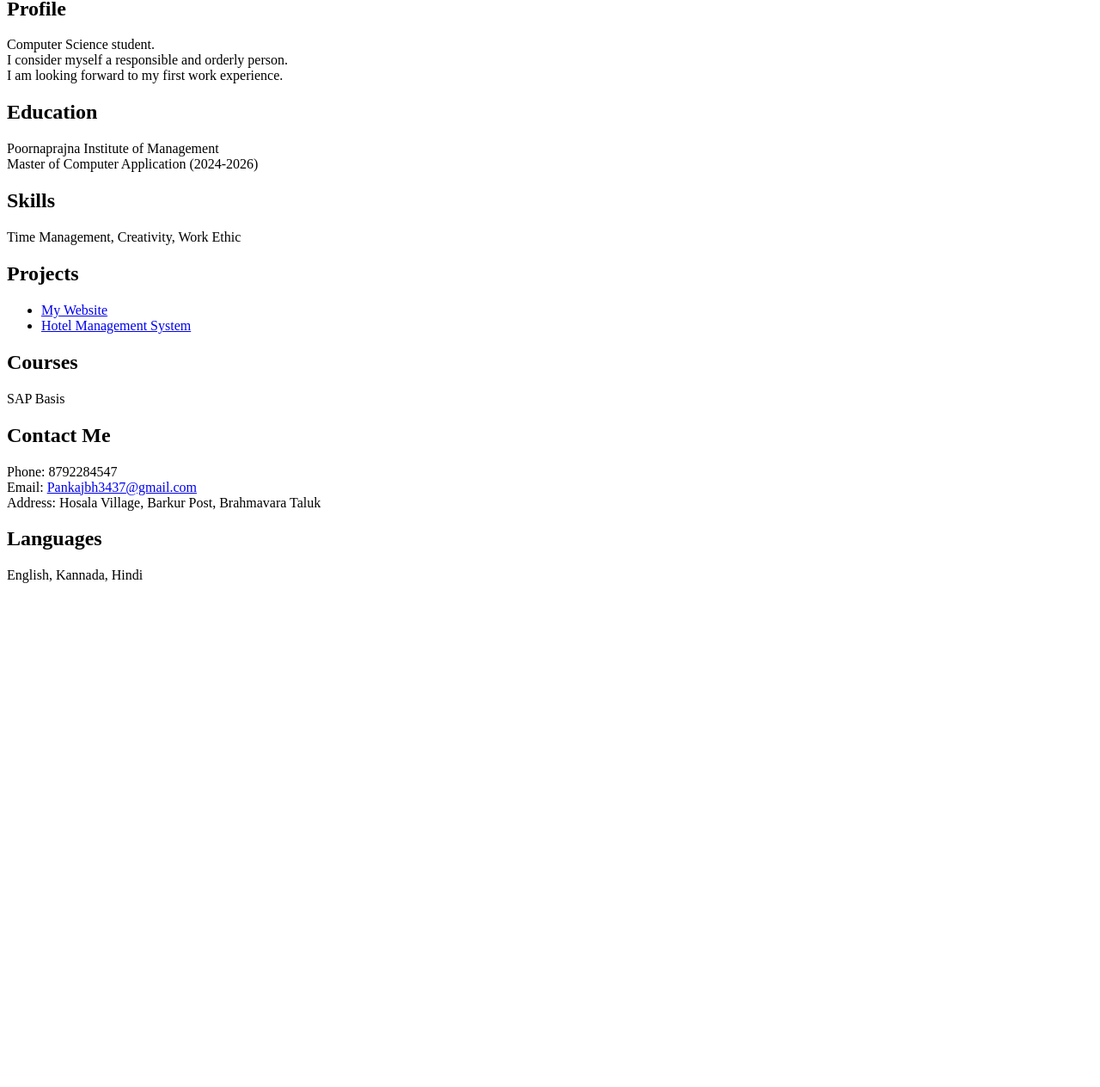
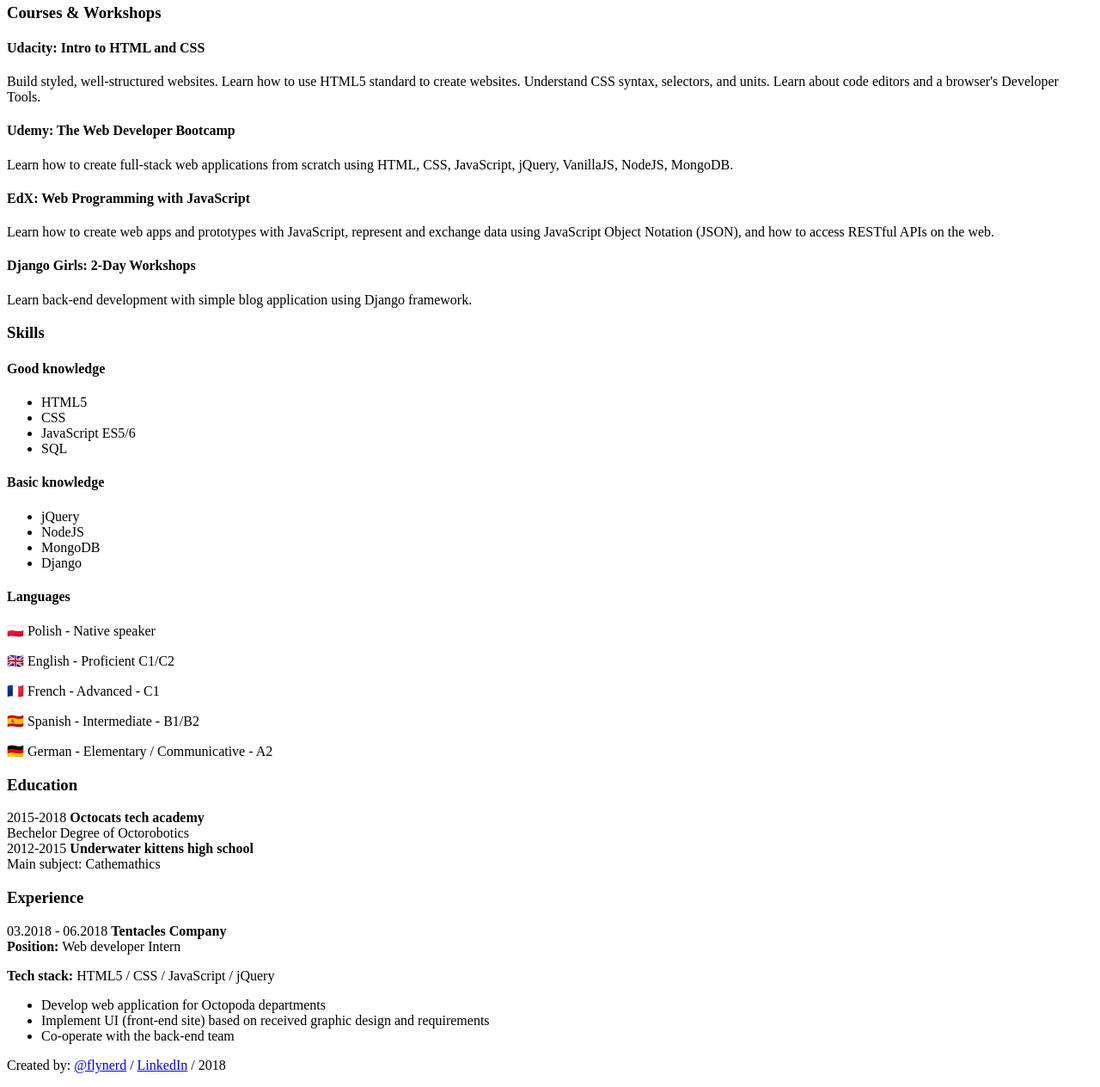
Before and after one commit to Pankajb736/Pankaj-portfolio, a plain HTML site: page index.html in a window 1280 px wide. Shown: the part 193-1457 px from the top of the page at 86% size. Before the commit the page ends 887 px from the top, so only its background shows below. Drawn offline with nearby package versions, Linux system fonts and the light colour scheme.

Commit message:
index.html

```diff
--- a/index.html
+++ b/index.html
@@ -1,84 +1,147 @@
 <!DOCTYPE html>
-<html lang="en">
+<html>
 <head>
   <meta charset="UTF-8">
-    <meta name="viewport" content="width=device-width, initial-scale=1.0">
-    <title>My Resume</title>
-
-    <!--========== BOX ICONS ==========-->
-    <link rel="stylesheet" href="https://cdn.jsdelivr.net/npm/boxicons@latest/css/boxicons.min.css">
-
-    <!--========== CSS ==========-->
+  <title>CV - Ocat</title>
+  <meta name="description" content="simple CV example created with HTML and CSS">
+  <meta name="author" content="Fly Nerd">
+  <link rel="icon" href="./img/favicon.ico">
+  <meta name="viewport" content="width=device-width, initial-scale=1">
+  <link rel="stylesheet" href="https://use.fontawesome.com/releases/v5.0.13/css/all.css" integrity="sha384-DNOHZ68U8hZfKXOrtjWvjxusGo9WQnrNx2sqG0tfsghAvtVlRW3tvkXWZh58N9jp" crossorigin="anonymous">
   <link rel="stylesheet" href="style.css">
 </head>
+
 <body>
-    <header class="l-header" id="header"></header>
-
-    <main class="l-main bd-container">
-        <div class="resume" id="area-cv">
-            <div class="resume__left">
-                <section class="home" id="home">
-                    <h1>Pankaj Vilas Bhave</h1>
-                    <img src="profile.jpg" alt="Profile Image">
+  <header>
+    <div>
+      <img src="./img/avatar.jpg" />
+    </div>
+    <h1>Ocat Verdigris</h1>
+    <section>
+      <p>Hello! I am Ocat Verdigris. I work as interface and front-end developer. I have passion for pixel perfect, minimal and easy to use interfaces. I'm  focused, dedicated, hard-working and willing to learn in a changing and challenging environment.</p>
+      <a href="https://www.facebook.com/flynerdpl/" target="_blank">
+        <i class="fab fa-facebook-f"></i>
+      </a>
+      <a href="https://www.twitter.com/flynerdpl/" target="_blank">
+        <i class="fab fa-twitter"></i>
+      </a>
+      <a href="https://github.com/ritaly" target="_blank">
+        <i class="fab fa-github-alt"></i>
+      </a>
+      <a href="https://www.instagram.com/flynerdpl/" target="_blank">
+        <i class="fab fa-instagram"></i>
+      </a>
+      <a href="https://www.linkedin.com/in/ritalyczywek/" target="_blank">
+        <i class="fab fa-linkedin-in"></i>
+      </a>
+    </section>
+  </header>
+  <main>
+    <section>
+      <h3>Courses & Workshops</h3>
+      <article class='course'>
+        <div class='title'>
+          <h4>Udacity: Intro to HTML and CSS</h4>
+        </div>
+        <div class="descrition">
+          <p>Build styled, well-structured websites. Learn how to use HTML5 standard to create websites. Understand CSS syntax, selectors, and units. Learn about code editors and a browser's Developer Tools.</p>
+        </div>
+      </article>
+      <article class='course'>
+        <div class='title'>
+          <h4>Udemy: The Web Developer Bootcamp</h4>
+        </div>
+        <div class="descrition">
+          <p>Learn how to create full-stack web applications from scratch using HTML, CSS, JavaScript, jQuery, VanillaJS, NodeJS, MongoDB.</p>
+        </div>
+      </article>
+      <article class='course'>
+        <div class='title'>
+          <h4>EdX: Web Programming with JavaScript</h4>
+        </div>
+        <div class="descrition">
+          <p>Learn how to create web apps and prototypes with JavaScript, represent and exchange data using JavaScript Object Notation (JSON), and how to access RESTful APIs on the web.</p>
+        </div>
+      </article>
+      <article class='course'>
+        <div class='title'>
+          <h4>Django Girls: 2-Day Workshops</h4>
+        </div>
+        <div class="descrition">
+          <p>Learn back-end development with simple blog application using Django  framework.</p>
+        </div>
+      </article>
+    </section>
+    <section>
+      <h3>Skills</h3>
+      <div class='skills'>
+        <div class='column'>
+          <h4>Good knowledge</h4>
+          <ul>
+            <li>HTML5</li>
+            <li>CSS</li>
+            <li>JavaScript ES5/6</li>
+            <li>SQL</li>
+          </ul>
+        </div>
+        <div class='column'>
+          <h4>Basic knowledge</h4>
+          <ul>
+            <li>jQuery</li>
+            <li>NodeJS</li>
+            <li>MongoDB</li>
+            <li>Django</li>
+          </ul>
+        </div>
+        <div>
+          <h4>Languages</h4>
+          <p>🇵🇱 Polish - Native speaker</p>
+          <p>🇬🇧 English - Proficient C1/C2</p>
+          <p>🇫🇷 French - Advanced - C1</p>
+          <p>🇪🇸 Spanish - Intermediate - B1/B2</p>
+          <p>🇩🇪 German - Elementary / Communicative - A2</p>
+        </div>
+      </div>
     </section>
 
-                <section class="social section">
-                    <h2>LinkedIn</h2>
-                    <p><a href="https://www.linkedin.com/in/pankajbhave-bab91b279" target="_blank">LinkedIn Profile</a></p>
+    <section>
+      <h3>Education</h3>
+      <article>
+        <div class='school'>
+          <span>2015-2018</span> <strong>Octocats tech academy</strong>
+        </div>
+        <div class="descrition">
+          Bechelor Degree of Octorobotics
+        </div>
+      </article>
+      <article>
+        <div class='school'>
+          <span>2012-2015</span> <strong>Underwater kittens high school</strong>
+        </div>
+        <div>
+          Main subject: Cathemathics
+        </div>
+      </article>
     </section>
-
-                <section class="profile section" id="profile">
-                    <h2>Profile</h2>
-                    <p>Computer Science student.<br>
-                       I consider myself a responsible and orderly person.<br>
-                       I am looking forward to my first work experience.</p>
+    <section>
+      <h3>Experience</h3>
+      <article>
+        <div class='job-title'>
+          <span>03.2018 - 06.2018</span> <strong>Tentacles Company</strong><br> <strong>Position:</strong> Web developer Intern
+        </div>
+        <div>
+          <p><strong>Tech stack:</strong> HTML5 / CSS / JavaScript / jQuery</p>
+          <ul class="job-description">
+            <li>Develop web application for Octopoda departments</li>
+            <li>Implement UI (front-end site) based on received graphic design and requirements</li>
+            <li>Co-operate with the back-end team </li>
+          </ul>
+        </div>
+      </article>
     </section>
-
-                <section class="education section" id="education">
-                    <h2>Education</h2>
-                    <p>Poornaprajna Institute of Management<br>
-                       Master of Computer Application (2024-2026)</p>
-                </section>
-
-                <section class="skills section" id="skills">
-                    <h2>Skills</h2>
-                    <p>Time Management, Creativity, Work Ethic</p>
-                </section>
-            </div>
-
-            <div class="resume__right">
-                <section class="experience section" id="experience">
-                    <h2>Projects</h2>
-                    <ul>
-                        <li><a href="https://github.com/Pankajb736/my-website" target="_blank">My Website</a></li>
-                        <li><a href="https://github.com/Pankajb736/Hotel-managementsystem" target="_blank">Hotel Management System</a></li>
-                    </ul>
-                </section>
-
-                <section class="certificate section" id="certificates">
-                    <h2>Courses</h2>
-                    <p>SAP Basis</p>
-                </section>
-
-                <section class="references section" id="references">
-                    <h2>Contact Me</h2>
-                    <p>Phone: 8792284547<br>
-                       Email: <a href="mailto:Pankajbh3437@gmail.com">Pankajbh3437@gmail.com</a><br>
-                       Address: Hosala Village, Barkur Post, Brahmavara Taluk</p>
-                </section>
-
-                <section class="languages section">
-                    <h2>Languages</h2>
-                    <p>English, Kannada, Hindi</p>
-                </section>
-            </div>
-        </div>
   </main>
-
-    <!--========== HTML2PDF ==========-->
-    <script src="assets/js/html2pdf.bundle.min.js"></script>
-
-    <!--========== MAIN JS ==========-->
-    <script src="assets/js/main.js"></script>
+  <footer>
+    <p>Created by: <a href="https://www.flynerd.pl/">@flynerd</a>  / <a href="https://www.linkedin.com/in/ritalyczywek/">LinkedIn</a> / 2018 </p>
+  </footer>
 </body>
 </html>
```
Lines whose indentation alone changed are shown as unchanged.
